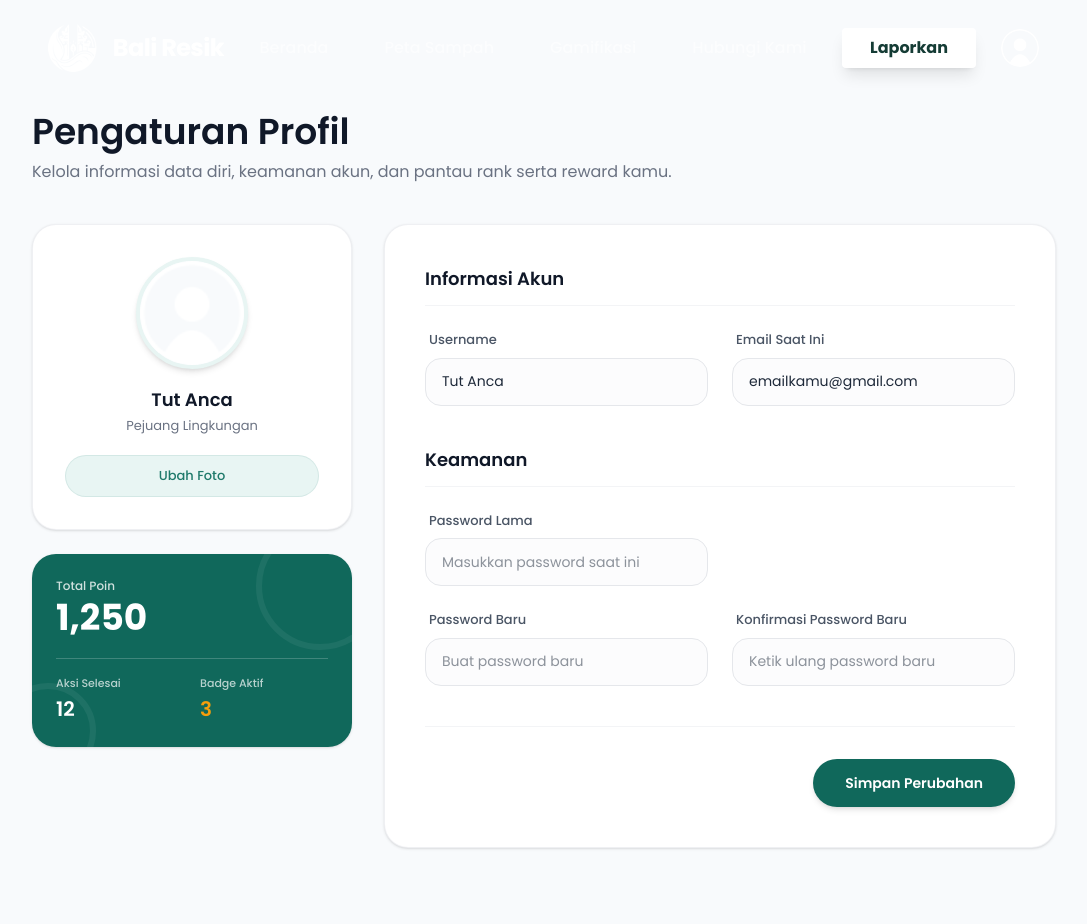
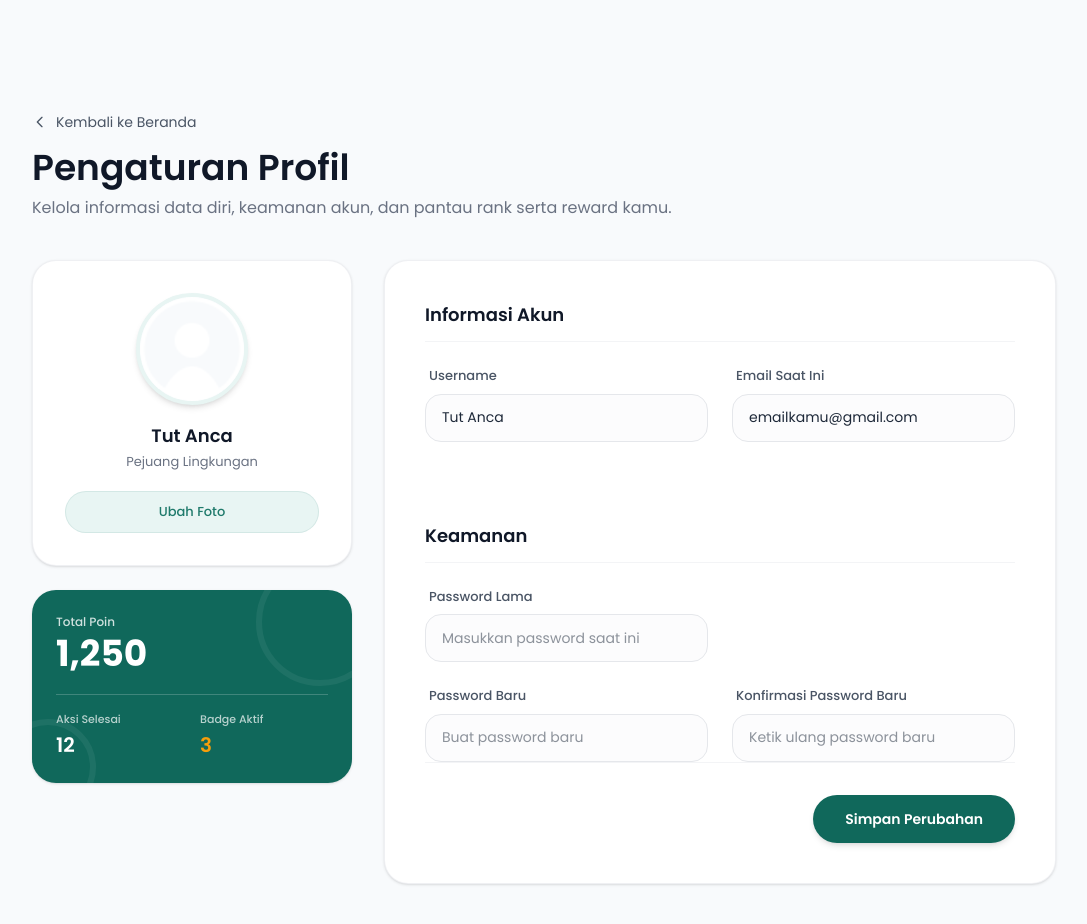
Before and after one commit to deandamanik/bali-resik-website, a website: page src/profile.html in a window 1280 px wide. Shown: the whole page, without its empty margins (96-1183 px from the left). Drawn offline with Linux system fonts and the light colour scheme.

Commit message:
refactor: profile page

```diff
--- a/src/profile.html
+++ b/src/profile.html
@@ -12,32 +12,54 @@
 </head>
 <body class="font-poppins bg-slate-50 text-gray-900 min-h-screen flex flex-col">
 
-  <header></header>
-
   <main class="grow pt-28 pb-20">
     <div class="container mx-auto px-6 lg:px-12">
 
-      <div class="max-w-5xl mx-auto mb-10 text-center md:text-left">
-         <h1 class="text-3xl md:text-4xl font-semibold text-gray-900">Pengaturan Profil</h1>
-         <p class="text-gray-500 mt-2 text-sm md:text-base">Kelola informasi data diri, keamanan akun, dan pantau rank serta reward kamu.</p>
-      </div>
+<div class="max-w-5xl mx-auto mb-10 text-center md:text-left reveal">
 
-      <div class="max-w-5xl mx-auto flex flex-col md:flex-row gap-8">
+  <a href="index.html"
+     class="inline-flex items-center gap-2 text-sm text-gray-600 hover:text-primary mb-4 transition">
+     <svg xmlns="http://www.w3.org/2000/svg"
+          class="w-4 h-4"
+          fill="none"
+          viewBox="0 0 24 24"
+          stroke="currentColor">
+       <path stroke-linecap="round" stroke-linejoin="round" stroke-width="2"
+             d="M15 19l-7-7 7-7" />
+     </svg>
+     Kembali ke Beranda
+  </a>
 
-        <!-- Sidebar / Photo / Reward Summary -->
-        <div class="w-full md:w-[320px] shrink-0 flex flex-col gap-6">
+  <h1 class="text-3xl md:text-4xl font-semibold text-gray-900">
+    Pengaturan Profil
+  </h1>
+
+  <p class="text-gray-500 mt-2 text-sm md:text-base">
+    Kelola informasi data diri, keamanan akun, dan pantau rank serta reward kamu.
+  </p>
+
+</div>
+
+      <div class="max-w-5xl mx-auto flex flex-col md:flex-row gap-8 reveal">
+
+        <!-- Sidebar -->
+        <div class="w-full md:w-[320px] shrink-0 flex flex-col gap-6 reveal">
 
           <!-- Photo Card -->
-          <div class="bg-white rounded-3xl border border-gray-200/60 shadow-sm p-8 text-center">
+          <div class="bg-white rounded-3xl border border-gray-200/60 shadow-sm p-8 text-center reveal">
             <div class="relative w-28 h-28 mx-auto mb-5">
               <div id="profileDropzone" class="w-full h-full rounded-full overflow-hidden border-4 border-bali-50 bg-slate-50 cursor-pointer flex items-center justify-center group relative shadow-md transition-transform hover:scale-105">
                 <img id="profilePreview" src="../public/assets/icon/Icon-User.png" alt="Foto profile" class="w-full h-full object-cover">
                 <div class="absolute inset-0 bg-black/40 flex items-center justify-center opacity-0 group-hover:opacity-100 transition duration-300">
-                   <svg class="w-6 h-6 text-white" fill="none" stroke="currentColor" viewBox="0 0 24 24"><path stroke-linecap="round" stroke-linejoin="round" stroke-width="2" d="M3 9a2 2 0 012-2h.93a2 2 0 001.664-.89l.812-1.22A2 2 0 0110.07 4h3.86a2 2 0 011.664.89l.812 1.22A2 2 0 0018.07 7H19a2 2 0 012 2v9a2 2 0 01-2 2H5a2 2 0 01-2-2V9z"/><path stroke-linecap="round" stroke-linejoin="round" stroke-width="2" d="M15 13a3 3 0 11-6 0 3 3 0 016 0z"/></svg>
+                   <svg class="w-6 h-6 text-white" fill="none" stroke="currentColor" viewBox="0 0 24 24">
+                     <path stroke-linecap="round" stroke-linejoin="round" stroke-width="2" d="M3 9a2 2 0 012-2h.93a2 2 0 001.664-.89l.812-1.22A2 2 0 0110.07 4h3.86a2 2 0 011.664.89l.812 1.22A2 2 0 0018.07 7H19a2 2 0 012 2v9a2 2 0 01-2 2H5a2 2 0 01-2-2V9z"/>
+                     <path stroke-linecap="round" stroke-linejoin="round" stroke-width="2" d="M15 13a3 3 0 11-6 0 3 3 0 016 0z"/>
+                   </svg>
                 </div>
               </div>
               <input type="file" id="profileImageInput" class="hidden" accept="image/png, image/jpeg, image/jpg">
             </div>
+
             <h3 id="profileNameDisplay" class="text-lg font-semibold text-gray-900 leading-tight">Tut Anca</h3>
             <p class="text-[13px] text-gray-500 mt-1 mb-5">Pejuang Lingkungan</p>
 
@@ -46,9 +68,8 @@
             </button>
           </div>
 
-          <!-- Reward Stats -->
-          <div class="bg-[#10685B] rounded-3xl shadow-sm p-6 text-white relative overflow-hidden">
-             <!-- Background pattern -->
+          <!-- Reward -->
+          <div class="bg-[#10685B] rounded-3xl shadow-sm p-6 text-white relative overflow-hidden reveal">
              <div class="absolute -top-8 -right-8 w-32 h-32 rounded-full border-[6px] border-white/10 opacity-60"></div>
              <div class="absolute -bottom-8 -left-8 w-24 h-24 rounded-full border-[6px] border-white/10 opacity-60"></div>
 
@@ -68,12 +89,12 @@
           </div>
         </div>
 
-        <!-- Form Area -->
-        <div class="flex-1 bg-white rounded-3xl border border-gray-200/60 shadow-sm p-6 md:p-10">
+        <!-- Form -->
+        <div class="flex-1 bg-white rounded-3xl border border-gray-200/60 shadow-sm p-6 md:p-10 reveal">
 
           <form id="profileForm" class="space-y-8">
-            <!-- Section 1 -->
-            <div>
+
+            <div class="reveal">
               <h3 class="text-lg font-semibold text-gray-900 border-b border-gray-100 pb-3 mb-6">Informasi Akun</h3>
 
               <div class="grid grid-cols-1 md:grid-cols-2 gap-6">
@@ -89,8 +110,7 @@
               </div>
             </div>
 
-            <!-- Section 2 -->
-            <div>
+            <div class="reveal-up">
               <h3 class="text-lg font-semibold text-gray-900 border-b border-gray-100 pb-3 mb-6 mt-10">Keamanan</h3>
 
               <div class="space-y-6">
@@ -113,11 +133,12 @@
               </div>
             </div>
 
-            <div class="pt-8 mt-10 border-t border-gray-100 flex justify-end">
+            <div class="pt-8 mt-10 border-t border-gray-100 flex justify-end reveal">
               <button id="saveProfileBtn" type="submit" class="bg-[#10685B] text-white px-8 py-3.5 rounded-full text-sm font-semibold hover:bg-bali-700 transition duration-300 shadow-md hover:shadow-lg hover:-translate-y-0.5 w-full sm:w-auto text-center cursor-pointer">
                 Simpan Perubahan
               </button>
             </div>
+
           </form>
 
         </div>
@@ -129,9 +150,10 @@
   <script src="../src/js/navbar.js"></script>
   <script src="../src/js/components.js"></script>
   <script src="../src/js/profile.js"></script>
+  <script src="../src/js/reveal.js"></script>
   <script>
     initLayout('type1');
-    initNavbarScroll('type1');
   </script>
+
 </body>
 </html>
```
Also changed, not shown: src/js/auth-modal.js (+14 -4 lines).
